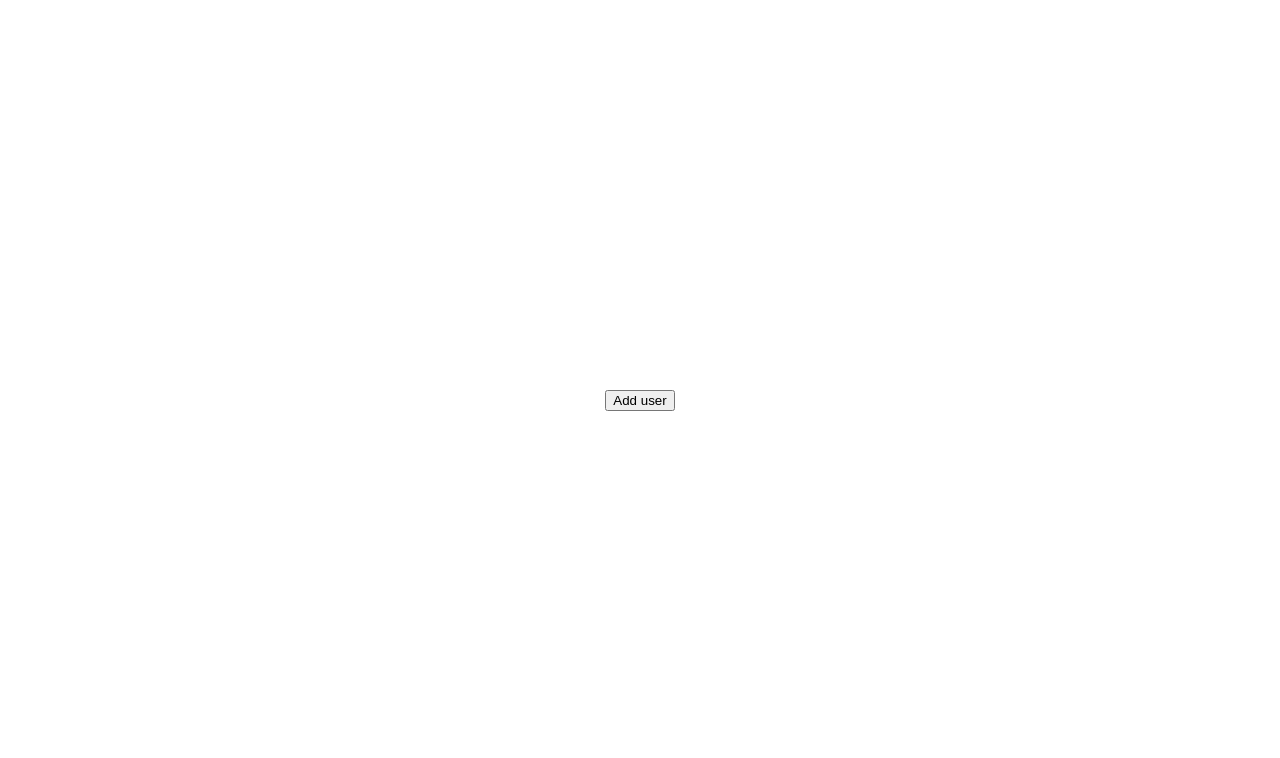
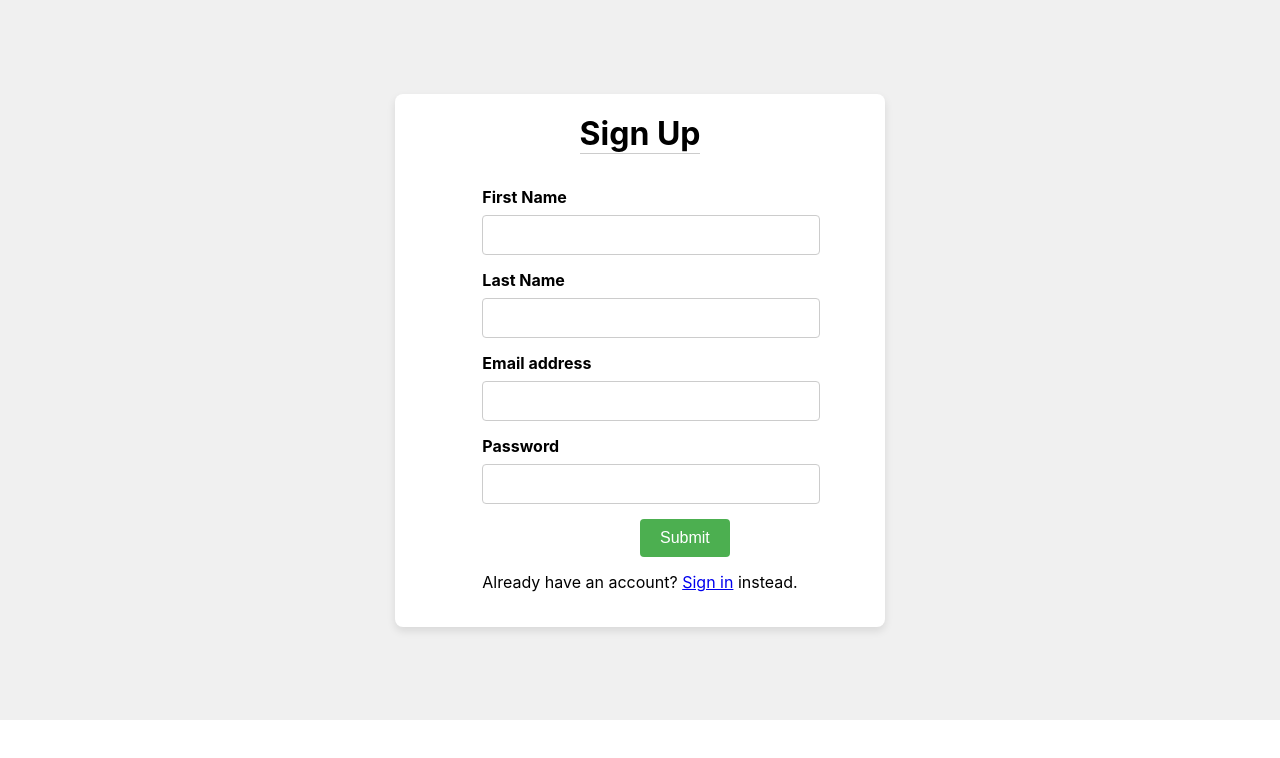
Before and after one commit to becali12/task-manager-frontend, a React (Create React App) app: page / in a window 1280 px wide. Shown: the top 758 px of the page. Built offline with nearby package versions, Linux system fonts and the light colour scheme.

Commit message:
added sign up page

```diff
--- a/src/App.tsx
+++ b/src/App.tsx
@@ -1,11 +1,12 @@
 import React from 'react';
 import './App.css';
 import TasksPage from './pages/TasksPage';
+import SignInPage from './pages/SignInPage';
 
 function App() {
   return (
     <div>
-      <TasksPage/>
+      <SignInPage/>
     </div>
   );
 }
--- /dev/null
+++ b/src/pages/SignInPage.tsx
@@ -0,0 +1,87 @@
+import React, { useState } from 'react';
+import '../styles/SignIn.css';
+
+function SignInPage() {
+    // form variables
+    const [firstName, setFirstName] = useState<string>('');
+    const [lastName, setLastName] = useState<string>('');
+    const [email, setEmail] = useState<string>('');
+    const [password, setPassword] = useState<string>('');
+    // bool state variables
+    const [submitted, setSubmitted] = useState<boolean>(false);
+    const [error, setError] = useState<boolean>(false);
+
+    const ErrorMessage = () => <div>error</div>;
+    const SuccessMessage = () => <div>success</div>;
+
+    const handleFirstName = (e : React.ChangeEvent<HTMLInputElement>) => {
+        setFirstName(e.target.value);
+    }
+
+    const handleLastName = (e : React.ChangeEvent<HTMLInputElement>) => {
+        setLastName(e.target.value);
+    }
+
+    const handleEmail = (e : React.ChangeEvent<HTMLInputElement>) => {
+        setEmail(e.target.value);
+    }
+
+    const handlePassword = (e : React.ChangeEvent<HTMLInputElement>) => {
+        setPassword(e.target.value);
+    }
+
+    const handleSubmit = (e: React.FormEvent<HTMLFormElement>) => {
+        e.preventDefault();
+        if (firstName && lastName && password && email) {
+            setSubmitted(true);
+        }
+        else {
+            setError(true);
+        }
+    }
+
+    return (
+        <div className='signin-container'>
+            <div className='signin-form'>
+                <h1>Sign Up</h1>
+                {error && <ErrorMessage />}
+                {submitted && <SuccessMessage />}
+                <form onSubmit={handleSubmit}>
+                    <label className="label">First Name</label>
+                    <input
+                        onChange={handleFirstName}
+                        className="input"
+                        value={firstName}
+                        type="text"
+                    />
+                    <label className="label">Last Name</label>
+                    <input
+                        onChange={handleLastName}
+                        className="input"
+                        value={lastName}
+                        type="text"
+                    />
+                    <label className="label">Email address</label>
+                    <input
+                        onChange={handleEmail}
+                        className="input"
+                        value={email}
+                        type="email"
+                    />
+                    <label className="label">Password</label>
+                    <input
+                        onChange={handlePassword}
+                        className="input"
+                        value={password}
+                        type="password"
+                    />
+                    <button type="submit">Submit</button>
+                    <span>Already have an account? <a href='www.google.com'> Sign in</a> instead.</span>
+                </form>
+            </div>
+        </div>
+    );
+
+}
+
+export default SignInPage;
--- /dev/null
+++ b/src/styles/SignIn.css
@@ -0,0 +1,69 @@
+.signin-container {
+    display: flex;
+    flex-direction: column;
+    justify-content: center;
+    align-items: center;
+    height: 90vh;
+    background-color: #f0f0f0;
+}
+
+.signin-form {
+    display: flex;
+    flex-direction: column;
+    padding: 50px;
+    max-width: 450px;
+    min-width: 300px;
+    padding: 20px;
+    background-color: white;
+    border-radius: 8px;
+    box-shadow: 0 4px 8px rgba(0, 0, 0, 0.1);
+    width: 40%;
+}
+
+.signin-form form {
+    padding: 15px;
+    margin: auto;
+}
+
+.signin-form label {
+    display: block;
+    margin-bottom: 8px;
+    font-weight: bold;
+}
+
+.signin-form input {
+    display: block;
+    margin-bottom: 15px;
+    padding: 10px;
+    border: 1px solid #ccc;
+    border-radius: 4px;
+    width: 100%;
+    font-size: medium;
+}
+
+.signin-form button {
+    display: block;
+    margin-left: 50%;
+    padding: 10px 20px;
+    border: none;
+    border-radius: 4px;
+    background-color: #4CAF50;
+    color: white;
+    cursor: pointer;
+    font-size: 16px;
+}
+
+.signin-form button:hover {
+    background-color: #45a049;
+}
+
+.signin-form span {
+    display: block;
+    margin-top: 15px;
+}
+
+.signin-form h1 {
+    margin: auto;
+    margin-bottom: 18px;
+    border-bottom: 1px solid #ccc;
+}
```
